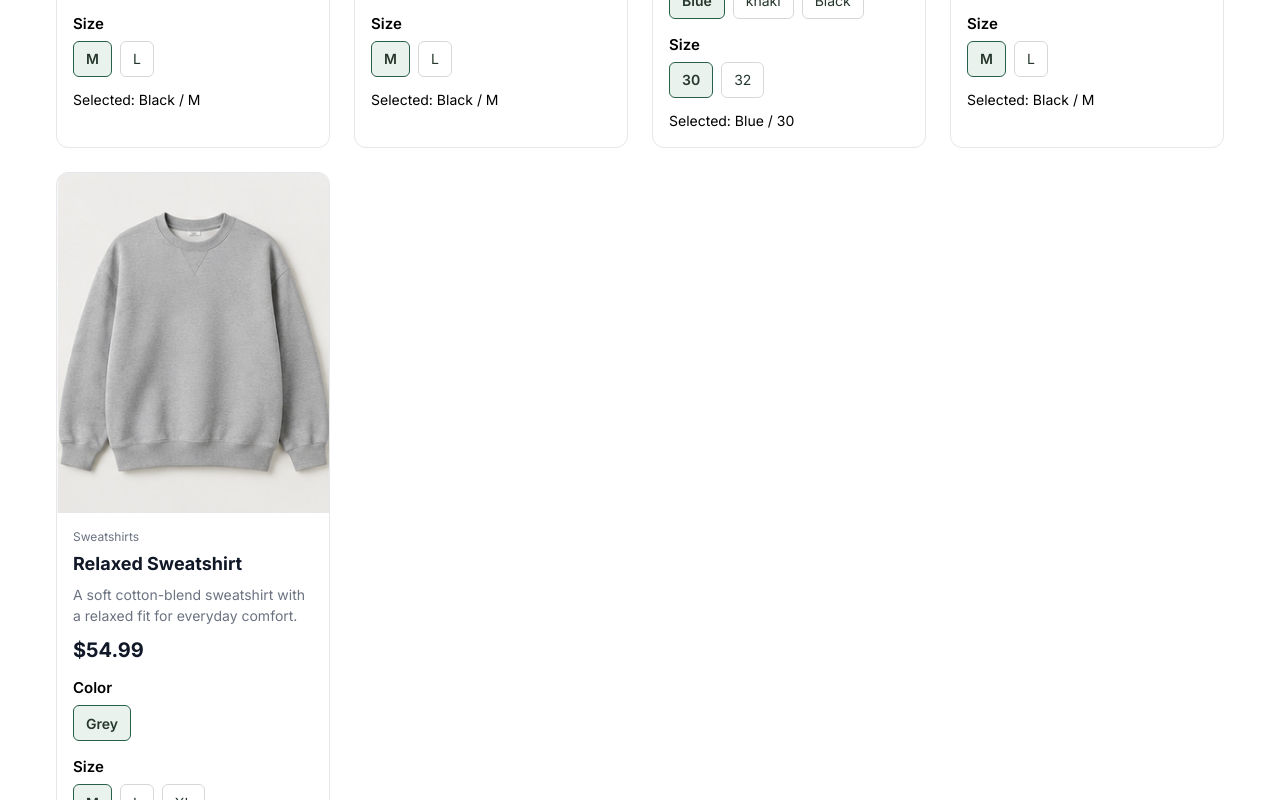
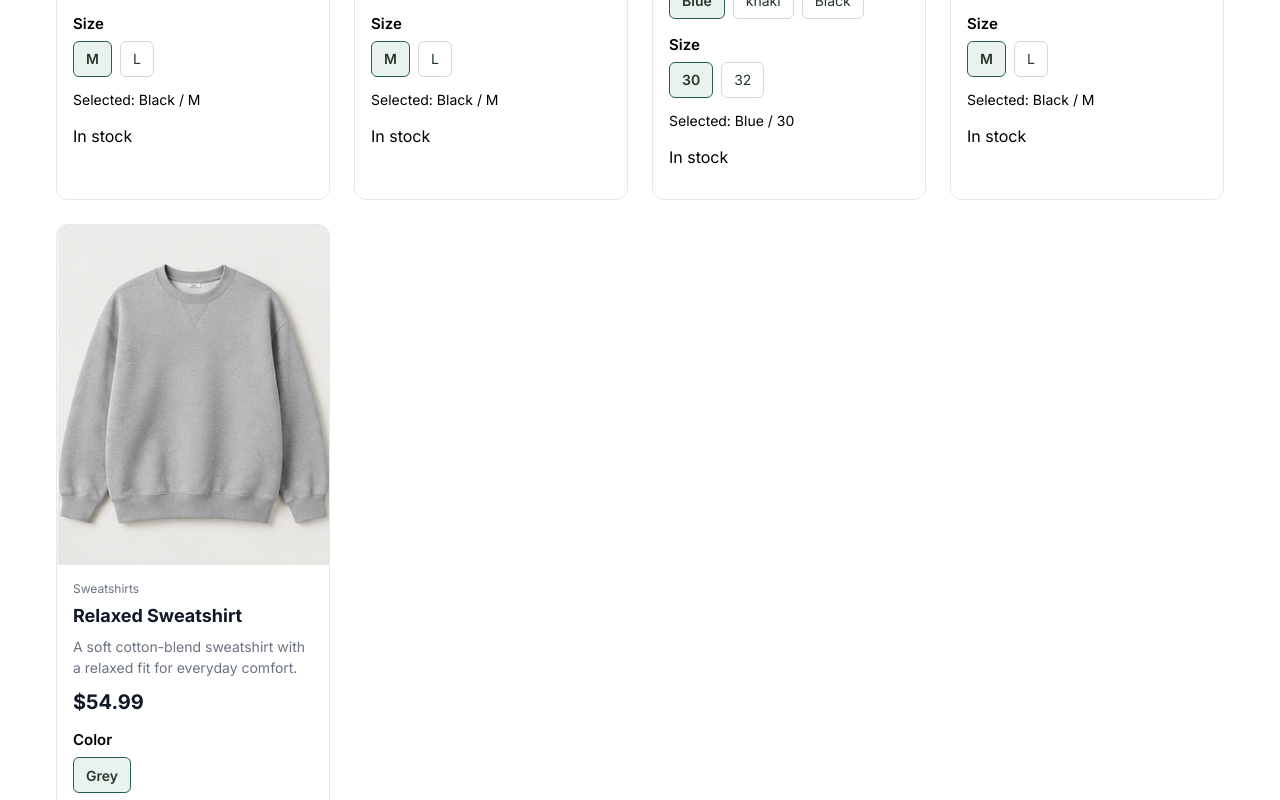
Before and after one commit to forurmah/shoppilotAI, a React (Vite) app: page / in a window 1280 px wide. Shown: the part 1240-2040 px from the top of the page. Built offline with nearby package versions, Linux system fonts and the light colour scheme.

Commit message:
"feat: implement product variant availability lookup"

```diff
--- /dev/null
+++ b/src/features/products/checkAvailability.ts
@@ -0,0 +1,30 @@
+import type { Product } from "./types";
+
+export type AvailabilityStatus =
+  | "in-stock"
+  | "out-of-stock"
+  | "unavailable";
+
+export function checkAvailability(
+  product: Product,
+  color: string,
+  size: string
+): AvailabilityStatus {
+
+  const selectedVariant = product.variants.find(
+    (variant) =>
+      variant.color === color &&
+      variant.size === size
+  );
+
+
+  if (!selectedVariant) {
+    return "unavailable";
+  }
+
+  if (selectedVariant.stock > 0) {
+    return "in-stock";
+  }
+
+  return "out-of-stock";
+}
--- a/src/features/products/components/ProductCard.css
+++ b/src/features/products/components/ProductCard.css
@@ -183,6 +183,12 @@
     padding: 7px 8px;
     font-size: 12px;
   }
+  .product-options__availability {
+    margin-top: 8px;
+    font-size: 0.875rem;
+    font-weight: 600;
+    color: #374151;
+  }
 
   .product-options__summary {
     font-size: 12px;
--- a/src/features/products/components/ProductCard.tsx
+++ b/src/features/products/components/ProductCard.tsx
@@ -1,5 +1,6 @@
 import { useState } from "react";
 import type { Product } from "../types";
+import { checkAvailability } from "../checkAvailability";
 import "./ProductCard.css";
 
 type ProductCardProps = {
@@ -16,6 +17,11 @@ export function ProductCard({ product }: ProductCardProps) {
   const [selectedSize, setSelectedSize] = useState(
     firstVariant?.size ?? ""
   );
+  const availability =
+    selectedColor && selectedSize
+      ? checkAvailability(product, selectedColor, selectedSize)
+      : null;
+
 
   const colorOptions = [
     ...new Set(product.variants.map((variant) => variant.color)),
@@ -111,6 +117,18 @@ export function ProductCard({ product }: ProductCardProps) {
         <p className="product-options__summary" aria-live="polite">
           Selected: {selectedColor || "—"} / {selectedSize || "—"}
         </p>
+        <p
+          className="product-options__availability"
+          role="status"
+        >
+          {availability === null
+            ? "Select a color and size"
+            : availability === "in-stock"
+              ? "In stock"
+              : availability === "out-of-stock"
+                ? "Out of stock"
+                : "Combination unavailable"}
+        </p>
       </div>
     </article>
   );
```
Also changed, not shown: 1 other file (tests, documents, lock files or other folders).
